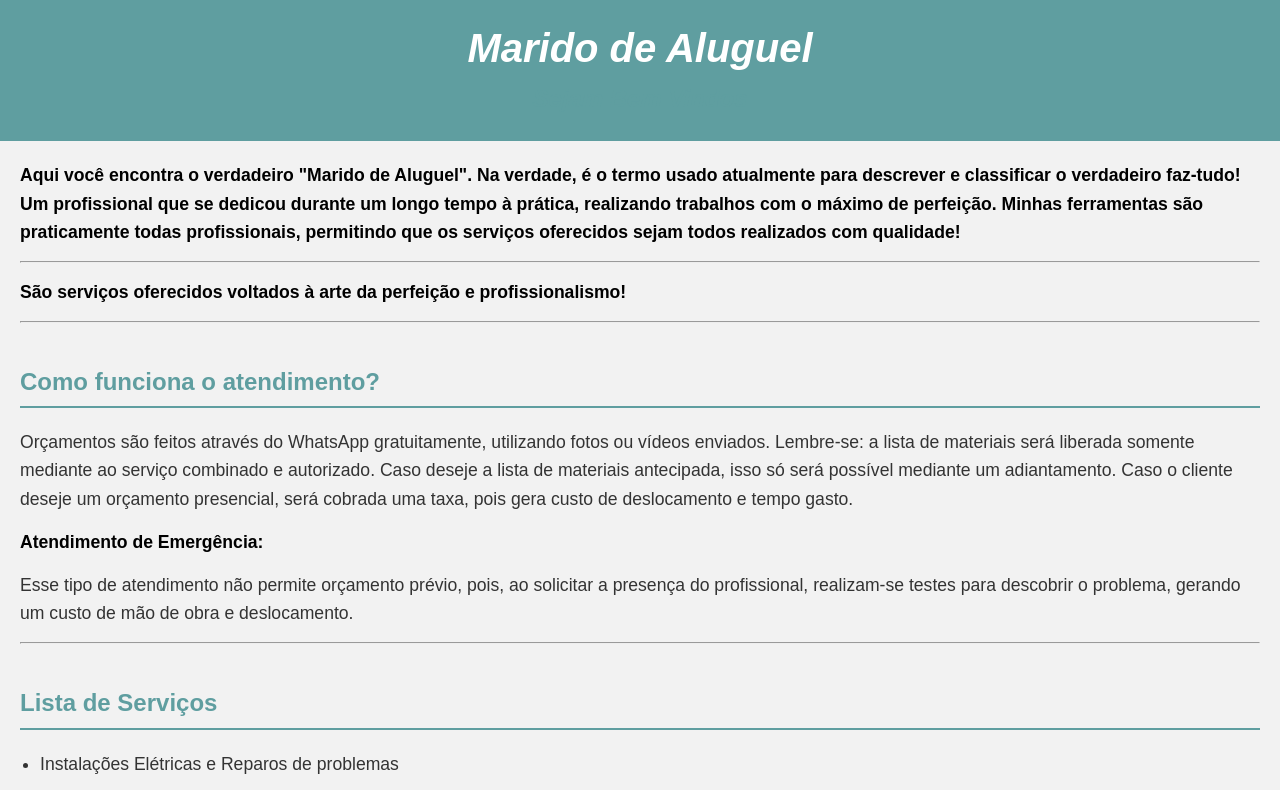
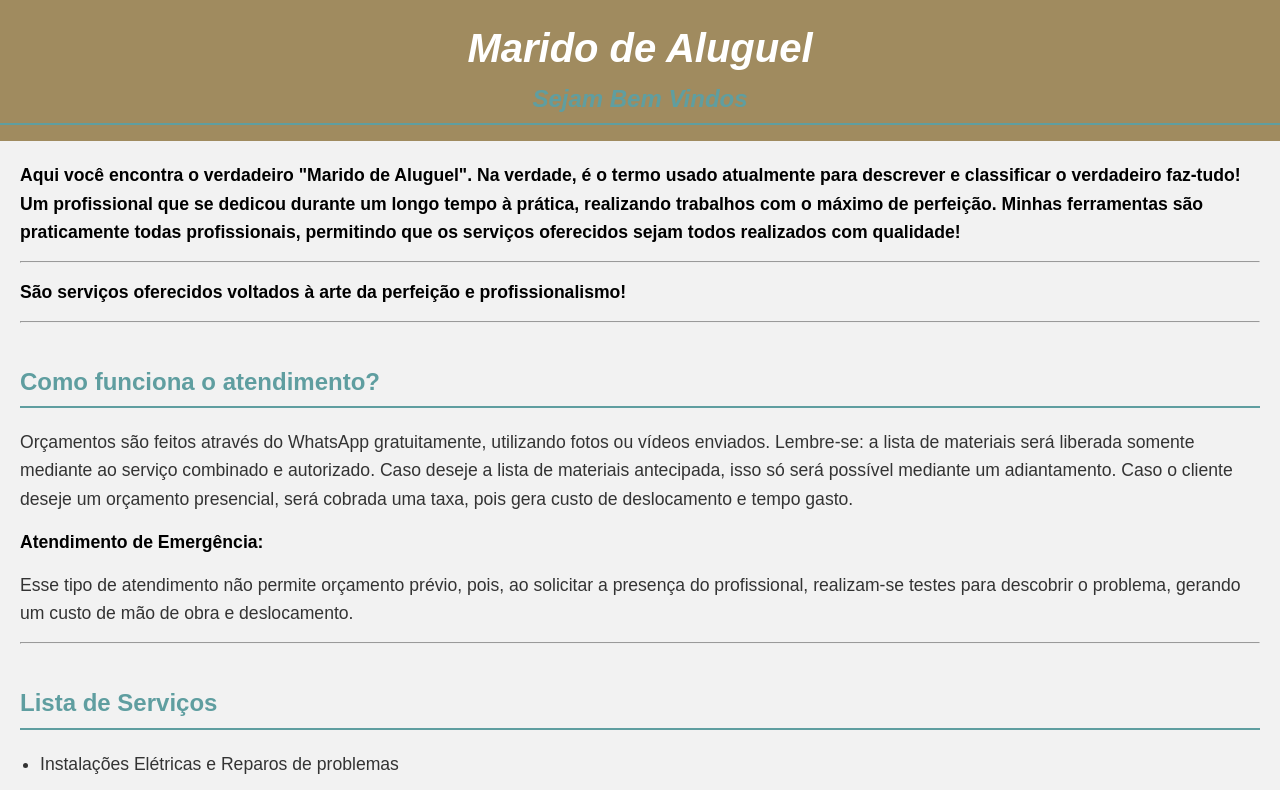
Before and after one commit to techmlima/maridodealuguel, a plain HTML site: page index.html in a window 1280 px wide. Shown: the top 790 px of the page. Drawn offline with Linux system fonts and the light colour scheme.

Commit message:
testing deploy

```diff
--- a/css/styles.css
+++ b/css/styles.css
@@ -8,7 +8,7 @@ body {
 }
 
 header {
-    background-color: #5f9ea0;
+    background-color: #a08b5f;
     color: white;
     padding: 1rem 0;
     text-align: center;
```
